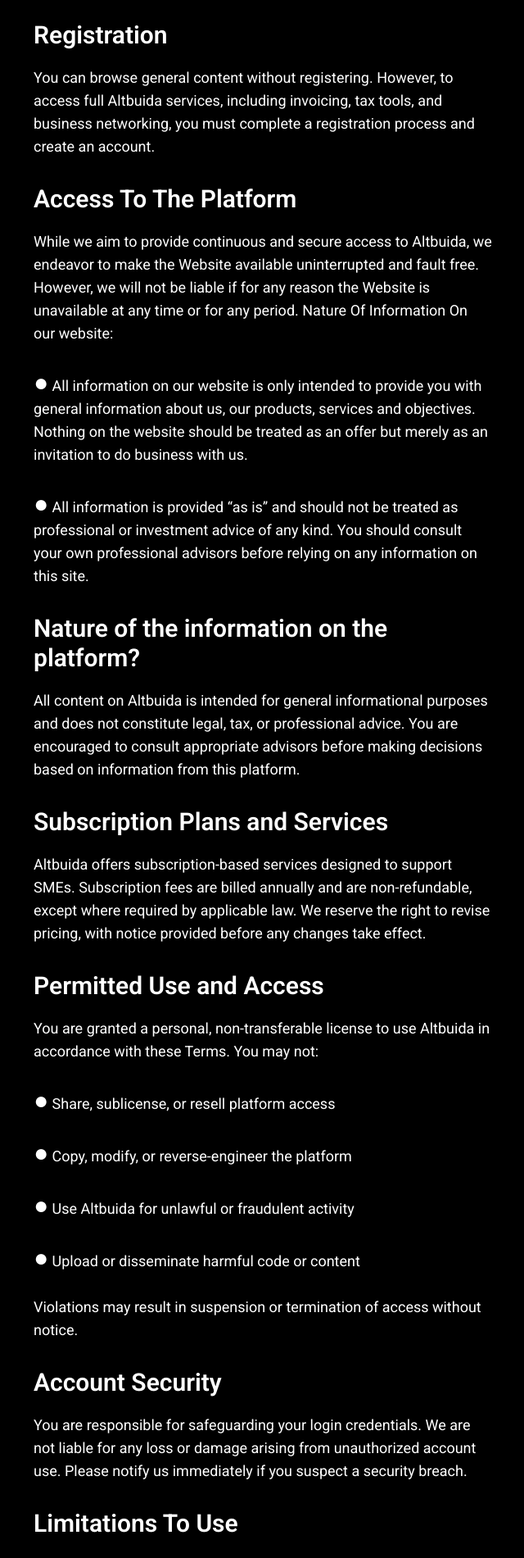
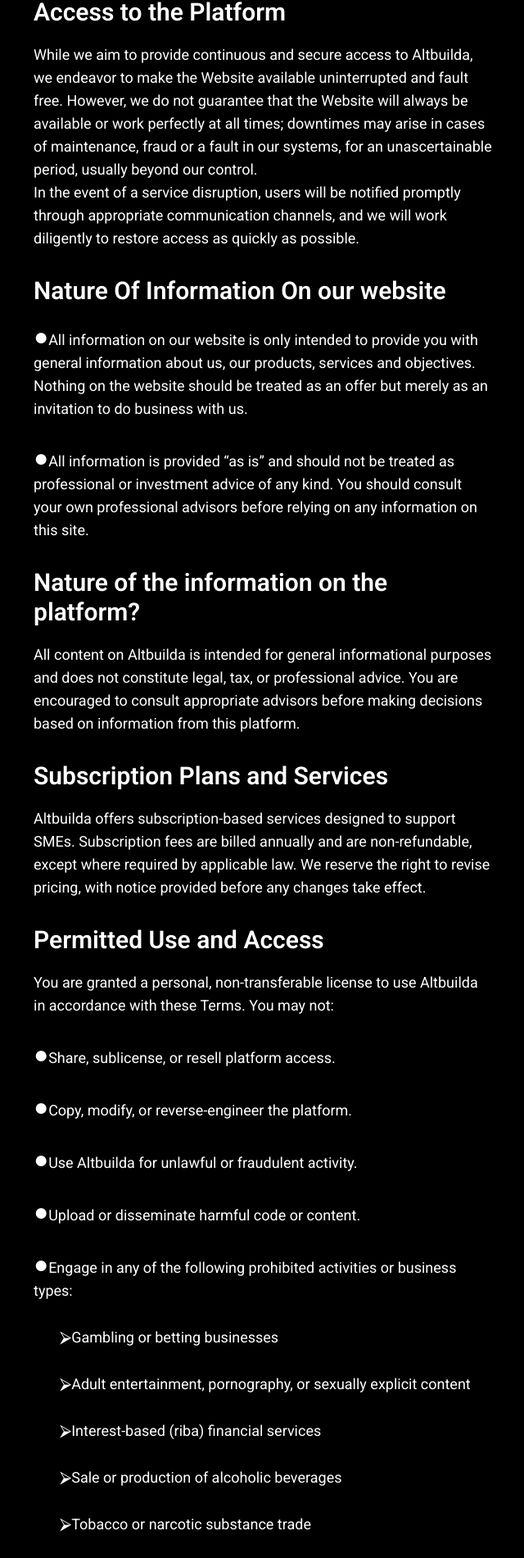
Before and after one commit to liljdot/AltBuilda-Website-React, a React (Vite) app: page /terms-and-conditions in a window 1280 px wide. Shown: the part 873-2774 px from the top of the page at 82% size, without its empty margins (319-959 px from the left). Built offline with nearby package versions, Linux system fonts and the light colour scheme.

Commit message:
opdate t's and c's

```diff
--- a/src/pages/TermsandConditions/TermsContentSection.tsx
+++ b/src/pages/TermsandConditions/TermsContentSection.tsx
@@ -10,7 +10,7 @@
 
     return (
         <li className="list-inside marker:text-2xl md:marker:text-3xl marker:content-['●']">
-            {` ${children}`}
+            {children}
         </li>
     )
 }
@@ -33,21 +33,20 @@
         <>
             <section className="bg-neutral w-full flex flex-col gap-9 md:gap-8 text-secondary px-4 sm:px-18 lg:px-37 xl:px-90 pt-15 md:pt-23 pb-20 md:pb-30">
                 <Subsection>
-                    These Terms and Conditions (“Agreement”) govern your access and use of the Altbuida platform (“Platform” or “Website”), a product of Alternative Bank Limited (“Altbuida”, “we”, “us”, or “our”). Additional product-specific terms may apply depending on your subscription type. By accessing or using the Platform, you confirm your agreement to be bound by these Terms. If you do not accept the Terms, please do not use the Platform.
-                </Subsection>
-
-                <Subsection subtitle="Modifications">
-                    We may revise these Terms at any time. Any changes will become effective upon being posted on the Platform. Your continued access or use of Altbuida constitutes acceptance of the modified Terms. We encourage you to review these Terms periodically to stay informed of any updates.
+                    These Terms and Conditions (“Agreement”) govern your access and use of the Altbuilda platform (“Platform” or “Website”), a product of Alternative Bank Limited (“Altbuilda”, “we”, “us”, or “our”). Additional product-specific terms may apply depending on your subscription type. By accessing or using the Platform, you confirm your agreement to be bound by these Terms. If you do not accept the Terms, please do not use the Platform.
                 </Subsection>
 
                 <Subsection subtitle="Registration">
-                    You can browse general content without registering. However, to access full Altbuida services, including invoicing, tax tools, and business networking, you must complete a registration process and create an account.
+                    You can browse general content without registering. However, to access full Altbuilda services, including invoicing, tax tools, and business networking, you must complete a registration process and create an account.
                 </Subsection>
 
-                <Subsection subtitle="Access To The Platform">
-                    While we aim to provide continuous and secure access to Altbuida, we endeavor to make the Website available uninterrupted and fault free. However, we will not be liable if for any reason the Website is unavailable at any time or for any period. Nature Of Information On our website:
+                <Subsection subtitle="Access to the Platform">
+                    While we aim to provide continuous and secure access to Altbuilda, we endeavor to make the Website available uninterrupted and fault free. However, we do not guarantee that the Website will always be available or work perfectly at all times; downtimes may arise in cases of maintenance, fraud or a fault in our systems, for an unascertainable period, usually beyond our control.
                     <br />
-                    <br />
+                    In the event of a service disruption, users will be notified promptly through appropriate communication channels, and we will work diligently to restore access as quickly as possible.
+                </Subsection>
+
+                <Subsection subtitle="Nature Of Information On our website">
                     <BulletListItem>
                         All information on our website is only intended to provide you with general information about us, our products, services and objectives. Nothing on the website should be treated as an offer but merely as an invitation to do business with us.
                     </BulletListItem>
@@ -58,34 +57,64 @@
                 </Subsection>
 
                 <Subsection subtitle="Nature of the information on the platform?">
-                    All content on Altbuida is intended for general informational purposes and does not constitute legal, tax, or professional advice. You are encouraged to consult appropriate advisors before making decisions based on information from this platform.
+                    All content on Altbuilda is intended for general informational purposes and does not constitute legal, tax, or professional advice. You are encouraged to consult appropriate advisors before making decisions based on information from this platform.
                 </Subsection>
 
                 <Subsection subtitle="Subscription Plans and Services">
-                    Altbuida offers subscription-based services designed to support SMEs. Subscription fees are billed annually and are non-refundable, except where required by applicable law. We reserve the right to revise pricing, with notice provided before any changes take effect.
+                    Altbuilda offers subscription-based services designed to support SMEs. Subscription fees are billed annually and are non-refundable, except where required by applicable law. We reserve the right to revise pricing, with notice provided before any changes take effect.
                 </Subsection>
 
                 <Subsection subtitle="Permitted Use and Access">
-                    You are granted a personal, non-transferable license to use Altbuida in accordance with these Terms. You may not:
+                    You are granted a personal, non-transferable license to use Altbuilda in accordance with these Terms. You may not:
                     <br />
                     <br />
                     <BulletListItem>
-                        Share, sublicense, or resell platform access
+                        Share, sublicense, or resell platform access.
                     </BulletListItem>
                     <br />
                     <BulletListItem>
-                        Copy, modify, or reverse-engineer the platform
+                        Copy, modify, or reverse-engineer the platform.
                     </BulletListItem>
                     <br />
                     <BulletListItem>
-                        Use Altbuida for unlawful or fraudulent activity
+                        Use Altbuilda for unlawful or fraudulent activity.
                     </BulletListItem>
                     <br />
                     <BulletListItem>
-                        Upload or disseminate harmful code or content
+                        Upload or disseminate harmful code or content.
                     </BulletListItem>
                     <br />
-                    Violations may result in suspension or termination of access without notice.
+                    <BulletListItem>
+                        Engage in any of the following prohibited activities or business types:
+                        <ul className="list-inside pl-8">
+                            <br />
+                            <li className="marker:text-lg md:marker:text-xl list-inside marker:content-['⮚']">
+                                Gambling or betting businesses
+                            </li>
+                            <br />
+                            <li className="marker:text-lg md:marker:text-xl list-inside marker:content-['⮚']">
+                                Adult entertainment, pornography, or sexually explicit content
+                            </li>
+                            <br />
+                            <li className="marker:text-lg md:marker:text-xl list-inside marker:content-['⮚']">
+                                Interest-based (riba) financial services
+                            </li>
+                            <br />
+                            <li className="marker:text-lg md:marker:text-xl list-inside marker:content-['⮚']">
+                                Sale or production of alcoholic beverages
+                            </li>
+                            <br />
+                            <li className="marker:text-lg md:marker:text-xl list-inside marker:content-['⮚']">
+                                Tobacco or narcotic substance trade
+                            </li>
+                            <br />
+                            <li className="marker:text-lg md:marker:text-xl list-inside marker:content-['⮚']">
+                                Sale or processing of pork and pork products
+                            </li>
+                        </ul>
+                    </BulletListItem>
+                    <br />
+                    Violations may result in suspension or termination of access with notice stating the reason for access termination before suspending or terminating access, except in cases involving severe misconduct such as fraud.
                 </Subsection>
 
                 <Subsection subtitle="Account Security">
@@ -98,7 +127,7 @@
 
                 <Subsection subtitle="Disclaimers and Limitations of Liability">
                     <BulletListItem>
-                        We accept no liability, no matter how that may be caused, and whether directly or indirectly, for any loss or damage caused to you or another (including but not limited to loss of income, business, profits, opportunity, contracts, actual or anticipated savings, data, reputation or goodwill) arising from your use of the Website.
+                        <strong>We accept no liability</strong>, no matter how that may be caused, and whether directly or indirectly, for any loss or damage caused to you or another (including but not limited to loss of income, business, profits, opportunity, contracts, actual or anticipated savings, data, reputation or goodwill) arising from your use of the Website.
                     </BulletListItem>
                     <br />
                     <BulletListItem>
@@ -131,11 +160,11 @@
                 </Subsection>
 
                 <Subsection subtitle="Privacy and Data Usage">
-                    By using Altbuida, you consent to the collection and use of your data for platform functionality, marketing personalization, and service improvement. Data may be shared with verified third parties to fulfill services. For more details, please refer to our [Privacy Policy]
+                    By using Altbuilda, you consent to the collection and use of your data for platform functionality, marketing personalization, and service improvement. Data may be shared with verified third parties to fulfill services. For more details, please refer to our [Privacy Policy]
                 </Subsection>
 
                 <Subsection subtitle="Intellectual Property">
-                    All content, software, and branding on Altbuida are the intellectual property of Alternative Bank or its licensors. You may not reproduce, redistribute, or commercially exploit any material without prior written consent.
+                    All content, software, and branding on Altbuilda are the intellectual property of Alternative Bank or its licensors. You may not reproduce, redistribute, or commercially exploit any material without prior written consent.
                 </Subsection>
 
                 <Subsection subtitle="Modifications to these Terms">
@@ -153,7 +182,7 @@
                 </Subsection>
 
                 <Subsection subtitle="Third Party Links and Services">
-                    Altbuida may include links to third-party services such as payment processors or CAC registration. These services are governed by their respective terms. We are not responsible for the availability or content of these external sites.Third Party Links
+                    Altbuilda may include links to third-party services such as payment processors or CAC registration. These services are governed by their respective terms. We are not responsible for the availability or content of these external sites.
                     <br />
                     <br />
                     <BulletListItem>
@@ -185,12 +214,12 @@
                     We will use our best efforts to resolve any issue that may arise from the use of the Platform. However, we realize that there may be rare cases where we may not be able to resolve an issue to your satisfaction. In the event we cannot resolve a dispute between us, you agree that all matters related to any use or access to the Platform, or the services shall be referred to Mediation.
                 </Subsection>
 
-                <Subsection subtitle="Dispute Resolution">
+                <Subsection subtitle="Your Privacy">
                     We take the privacy of our Users very seriously. You understand that by using the Services, you consent to the collection, use, storage, and disclosure of your information.
                 </Subsection>
 
                 <Subsection subtitle="Governing Law">
-                    These Terms and your use of the Platform shall be governed by the laws of the Federal Republic of Nigeria, without giving effect to the principles of conflict of laws.
+                    These Terms and your use of the Platform shall be governed by the laws of the Federal Republic of Nigeria Islamic law of commercial jurisprudence as interpreted by the CBN Financial Regulatory Advisory Council of Experts. Where there is a conflict between the provisions of Islamic Commercial Law and any written laws of the Federal Republic of Nigeria, the Islamic Commercial Law shall prevail, being the applicable law governing such transactions., without giving effect to the principles of conflict of laws.
                 </Subsection>
 
                 <Subsection subtitle="Capacity To Enter into These Terms">
@@ -198,7 +227,7 @@
                 </Subsection>
 
                 <Subsection subtitle="Contact Us">
-                    If you have any inquires regarding our services, these Terms or the Website, you may reach us by sending a mail to help@altbank.ng and include the following information: your name, telephone number and a description of your concern or calling us on 01-7000555. We’re here to support your business growth. For inquiries or feedback, don’t hesitate to reach out.
+                    If you have any inquiries regarding our services, these Terms, or the Website, you may reach us by sending a mail to help@altbank.ng and include the following information: your name, telephone number and a description of your concern or calling us on 01-7000555. We’re here to support your business growth. For inquiries or feedback, don’t hesitate to reach out.
                 </Subsection>
             </section>
         </>
```
